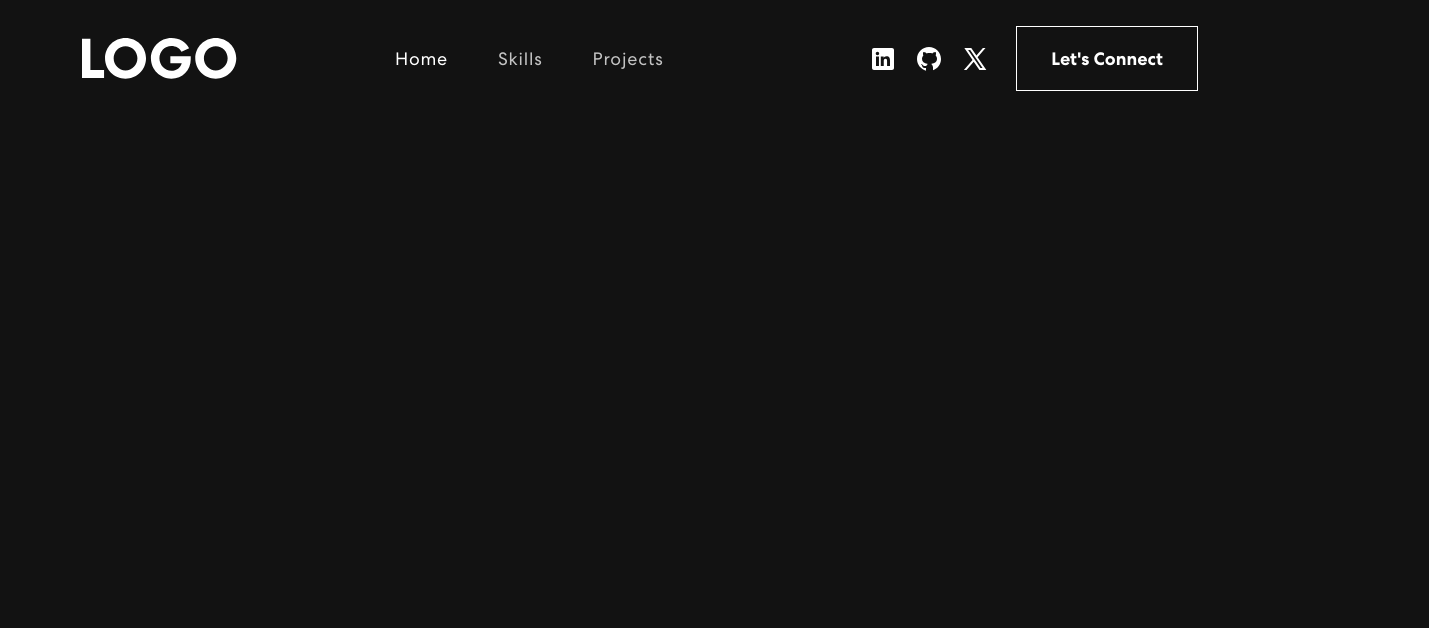
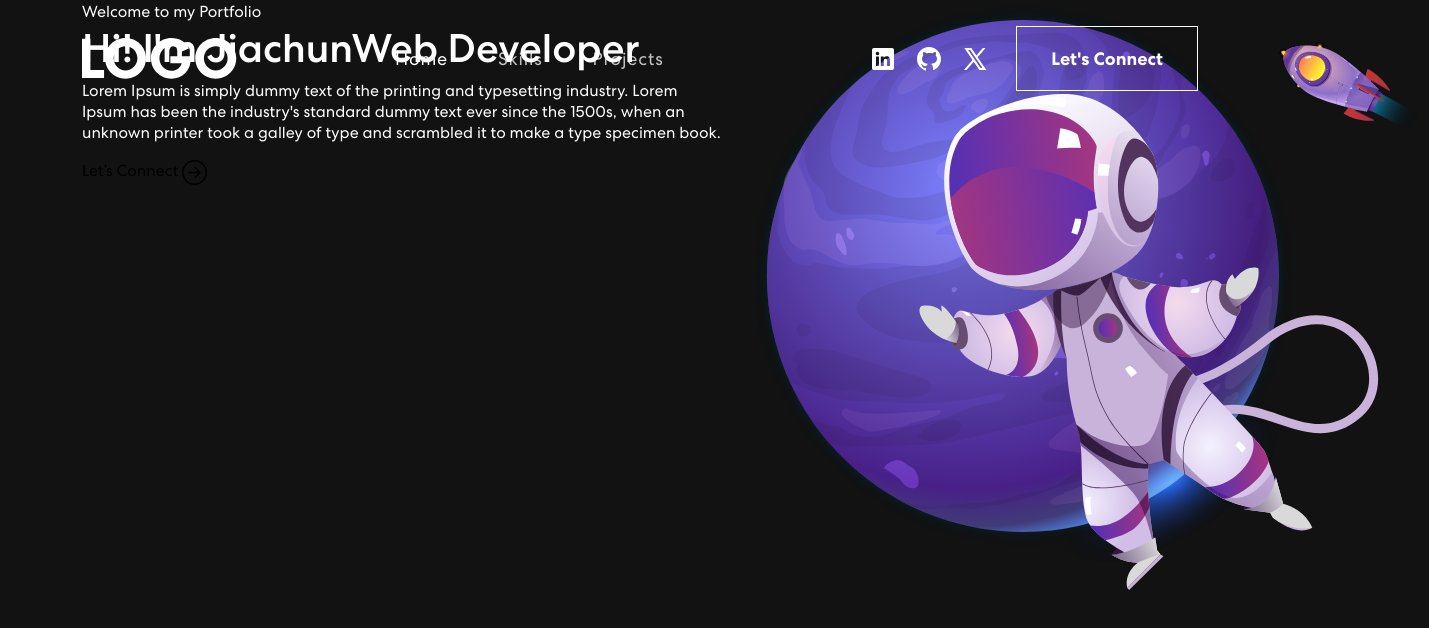
Before and after one commit to mpa-mxiang/react-portfolio, a React (Create React App) app: page / in a window 1280 px wide. Shown: the top 628 px of the page, 1429 px wide, since content can reach past the window. Built offline with nearby package versions, Linux system fonts and the light colour scheme; the HTML template or start-up script is replaced by a standard one.

Commit message:
install related packages import header img and call banner in app

```diff
--- a/package.json
+++ b/package.json
@@ -6,10 +6,13 @@
     "@testing-library/jest-dom": "^5.17.0",
     "@testing-library/react": "^13.4.0",
     "@testing-library/user-event": "^13.5.0",
+    "animate.css": "^4.1.1",
     "bootstrap": "^5.3.3",
     "react": "^18.2.0",
     "react-bootstrap": "^2.10.1",
+    "react-bootstrap-icons": "^1.11.3",
     "react-dom": "^18.2.0",
+    "react-on-screen": "^2.1.1",
     "react-router-hash-link": "^2.4.3",
     "react-scripts": "5.0.1",
     "web-vitals": "^2.1.4"
--- a/src/App.js
+++ b/src/App.js
@@ -7,6 +7,7 @@ function App() {
   return (
     <div className="App">
       <NavBar />
+      <Banner />
     </div>
   );
 }
--- a/src/components/Banner.js
+++ b/src/components/Banner.js
@@ -11,7 +11,7 @@ export const Banner = () => {
     const [text, setText] = useState('');
     const [delta, setDelta] = useState(300 - Math.random() * 100);
     const [index, setIndex] = useState(1);
-    const toRotate = ["Web Developer", "Web Designer", "UI/UX Designer"];
+    const toRotate = ["Web Developer", "Data Analyst"];
     const period = 2000;
 
     useEffect(() => {
@@ -59,7 +59,7 @@ export const Banner = () => {
                                         Welcome to my Portfolio
                                     </span>
                                     <h1>{`Hi! I'm Jiachun`}
-                                        <span className="txt-rotate" dataPeriod="1000" data-rotate='[ "Web Developer", "Data Analyst"" ]'>
+                                        <span className="txt-rotate" dataPeriod="1000" data-rotate='[ "Web Developer", "Data Analyst" ]'>
                                             <span className="wrap">{text}</span>
                                         </span>
                                     </h1>
```
Also changed, not shown: src/assets/img/header-img.svg (added), 1 other file (tests, documents, lock files or other folders).
